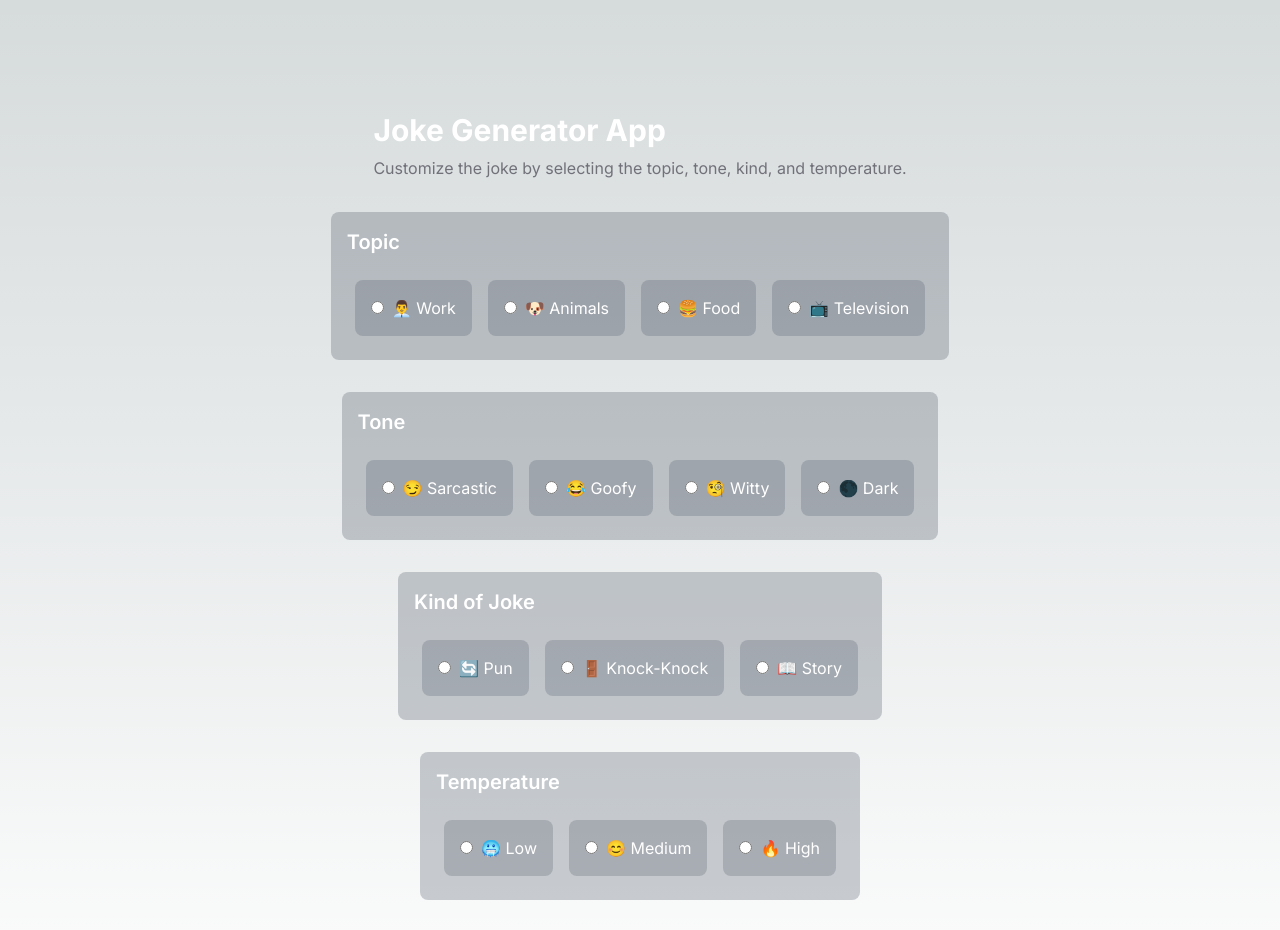
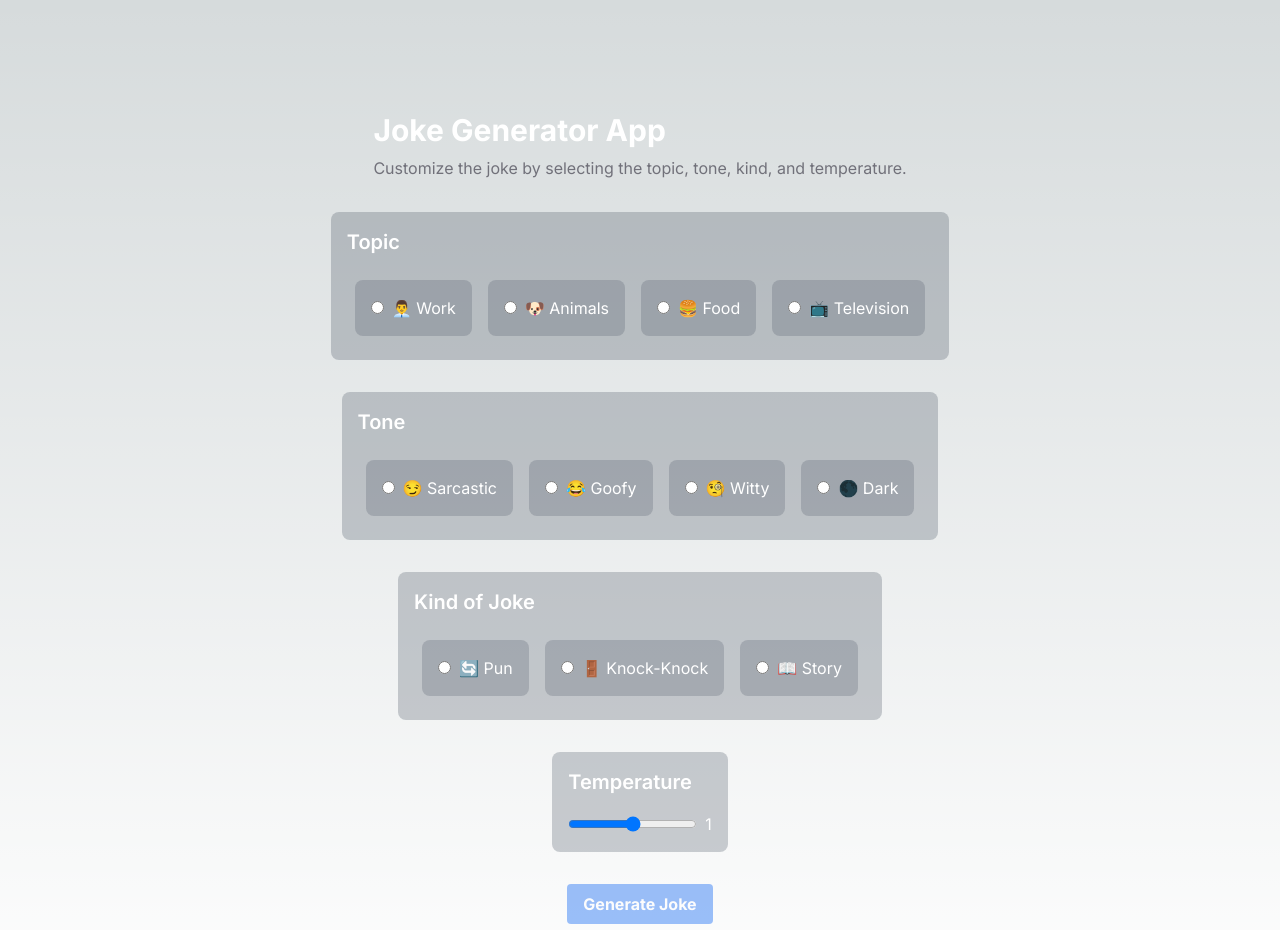
Before and after one commit to 5ecurealf/Weekend-project-2, a Next.js app in the folder joke-lab-app/: page / in a window 1280 px wide. Shown: the top 930 px of the page. Built offline with nearby package versions, Linux system fonts and the light colour scheme.

Commit message:
improvement on setting the temperature in the request taken from the user input. Temperature default value is 1, the temperature input is used only for generating the joke, when analysing the joke we set a temperature of 1

```diff
--- a/joke-lab-app/app/api/chat/route.ts
+++ b/joke-lab-app/app/api/chat/route.ts
@@ -2,17 +2,18 @@ import OpenAI from "openai";
 import { OpenAIStream, StreamingTextResponse } from "ai";
 
 const openai = new OpenAI({
-  baseURL: "https://feedback-resources-russia-nike.trycloudflare.com/v1",
+  baseURL: "https://yourEndpoint.com/v1",
 });
 
 export const runtime = "edge";
 
 export async function POST(req: Request) {
-  const { messages } = await req.json();
+  const { messages, temperature } = await req.json();
 
   const response = await openai.chat.completions.create({
     model: "gpt-3.5-turbo",
     stream: true,
+    temperature: parseFloat(temperature),
     messages: [
       {
         role: "system",
--- a/joke-lab-app/app/page.tsx
+++ b/joke-lab-app/app/page.tsx
@@ -4,7 +4,6 @@ import { useState } from "react";
 import { useChat } from "ai/react";
 
 export default function Chat() {
-  const { messages, setMessages, append, isLoading } = useChat();
   const topics = [
     { emoji: "👨‍💼", value: "Work" },
     { emoji: "🐶", value: "Animals" },
@@ -22,18 +21,21 @@ export default function Chat() {
     { emoji: "🚪", value: "Knock-Knock" },
     { emoji: "📖", value: "Story" },
   ];
-  const temperatures = [
-    { emoji: "🥶", value: "Low" },
-    { emoji: "😊", value: "Medium" },
-    { emoji: "🔥", value: "High" },
-  ];
 
   const [state, setState] = useState({
     topic: "",
     tone: "",
     kind: "",
-    temperature: "",
+    temperature: "1",
   });
+
+  const { messages, append, setMessages, isLoading } = useChat({
+    api: "/api/chat",
+    body: {
+      temperature: state.temperature, // Pass the temperature to the API endpoint
+    },
+  });
+
   const [joke, setJoke] = useState("");
   const [analysis, setAnalysis] = useState("");
   const [canAnalyze, setCanAnalyze] = useState(false);
@@ -58,10 +60,25 @@ export default function Chat() {
   };
 
   const handleAnalyzeJoke = () => {
+    const originalTemperature = state.temperature;
+
+    // Temporarily set temperature to 1 for analysis
+    setState((prevState) => ({ ...prevState, temperature: "1" }));
+
+    // Perform the analysis
+    setTimeout(() => {
       append({
         role: "user",
         content: jokeAnalysisPrompt(joke),
       });
+
+      // Reset the temperature back to the original value
+      setState((prevState) => ({
+        ...prevState,
+        temperature: originalTemperature,
+      }));
+    }, 0);
+
     setCanAnalyze(false);
   };
 
@@ -183,23 +200,20 @@ Provide a detailed analysis based on these criteria.
           <div className="space-y-4 bg-opacity-25 bg-gray-700 rounded-lg p-4">
             <h3 className="text-xl font-semibold">Temperature</h3>
             <div className="flex flex-wrap justify-center">
-              {temperatures.map(({ value, emoji }) => (
-                <div
-                  key={value}
-                  className="p-4 m-2 bg-opacity-25 bg-gray-600 rounded-lg"
-                >
               <input
-                    id={value}
-                    type="radio"
+                type="range"
+                id="temperature"
                 name="temperature"
-                    value={value}
+                min="0"
+                max="2"
+                step="0.1"
+                value={state.temperature}
                 onChange={handleChange}
+                className="slider"
               />
-                  <label className="ml-2" htmlFor={value}>
-                    {`${emoji} ${value}`}
+              <label className="ml-2" htmlFor="temperature">
+                {state.temperature}
               </label>
-                </div>
-              ))}
             </div>
           </div>
 
```
Lines whose indentation alone changed are shown as unchanged.
